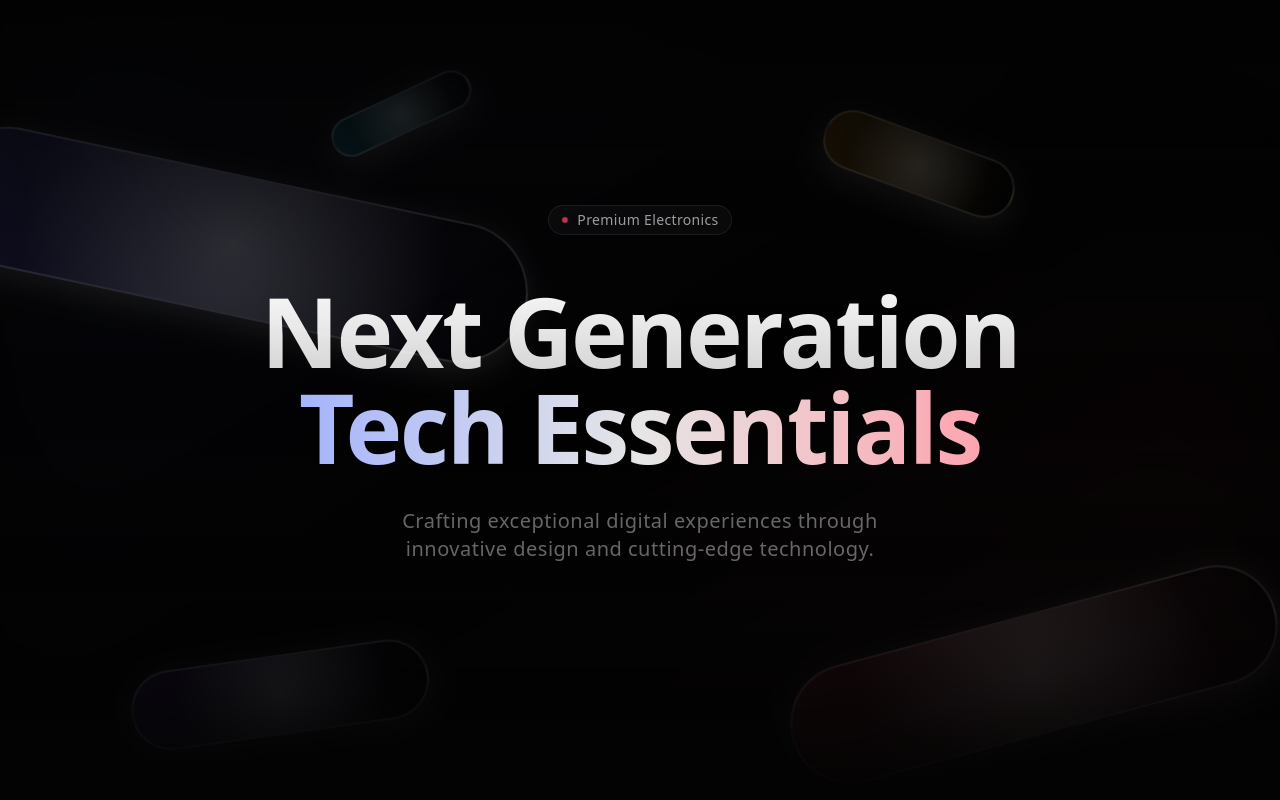
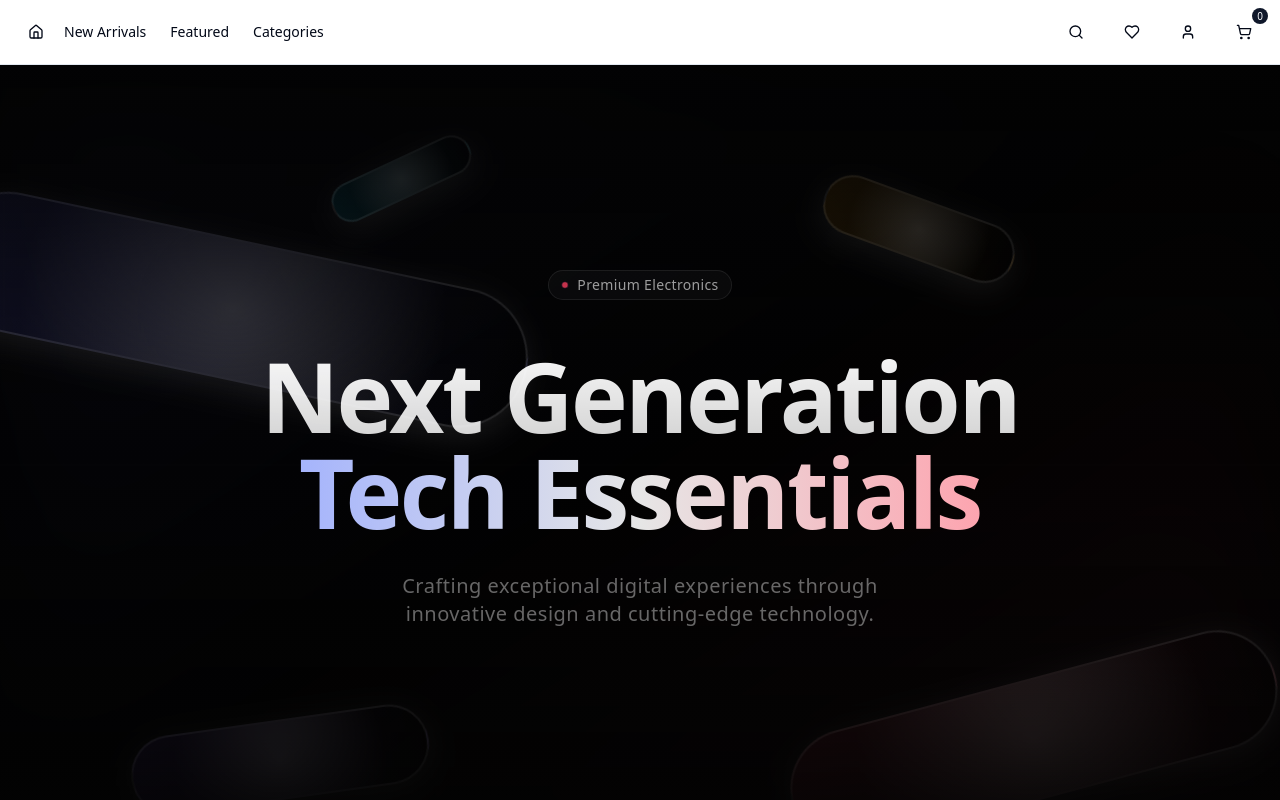
Before and after one commit to Jeanfr1/TechGeometry, a React (Vite) app: page / in a window 1280 px wide. Shown: the top 800 px of the page. Built offline with nearby package versions, Linux system fonts and the light colour scheme.

Commit message:
Add navigation bar
Adds a modern, functional, and stylish navigation bar to the store.

```diff
--- /dev/null
+++ b/src/components/ui/navigation.tsx
@@ -0,0 +1,43 @@
+
+'use client'
+
+import { Home, ShoppingCart, User, Search, Heart } from "lucide-react"
+import { cn } from "@/lib/utils"
+import { Button } from "./button"
+
+export function Navigation() {
+  return (
+    <nav className="sticky top-0 z-50 w-full border-b bg-background/95 backdrop-blur supports-[backdrop-filter]:bg-background/60">
+      <div className="container flex h-16 items-center justify-between px-4">
+        <div className="flex items-center gap-2">
+          <Button variant="ghost" size="icon" className="shrink-0">
+            <Home className="h-5 w-5" />
+          </Button>
+          <div className="hidden md:flex items-center gap-6 text-sm font-medium">
+            <a href="#" className="transition-colors hover:text-foreground/80">New Arrivals</a>
+            <a href="#" className="transition-colors hover:text-foreground/80">Featured</a>
+            <a href="#" className="transition-colors hover:text-foreground/80">Categories</a>
+          </div>
+        </div>
+
+        <div className="flex items-center gap-4">
+          <Button variant="ghost" size="icon" className="shrink-0">
+            <Search className="h-5 w-5" />
+          </Button>
+          <Button variant="ghost" size="icon" className="shrink-0">
+            <Heart className="h-5 w-5" />
+          </Button>
+          <Button variant="ghost" size="icon" className="shrink-0">
+            <User className="h-5 w-5" />
+          </Button>
+          <Button variant="ghost" size="icon" className="shrink-0 relative">
+            <ShoppingCart className="h-5 w-5" />
+            <span className="absolute -top-1 -right-1 h-4 w-4 rounded-full bg-primary text-[10px] font-medium text-primary-foreground flex items-center justify-center">
+              0
+            </span>
+          </Button>
+        </div>
+      </div>
+    </nav>
+  )
+}
--- a/src/pages/Index.tsx
+++ b/src/pages/Index.tsx
@@ -4,10 +4,12 @@ import { FeaturedProduct } from "@/components/ui/featured-product";
 import { ProductShowcase } from "@/components/ui/product-showcase";
 import { ProductGrid } from "@/components/ui/product-grid";
 import { Footer } from "@/components/ui/footer";
+import { Navigation } from "@/components/ui/navigation";
 
 const Index = () => {
   return (
     <div className="flex flex-col min-h-screen">
+      <Navigation />
       <div className="flex-1">
         <div className="flex flex-col gap-8">
           <HeroGeometric
```
